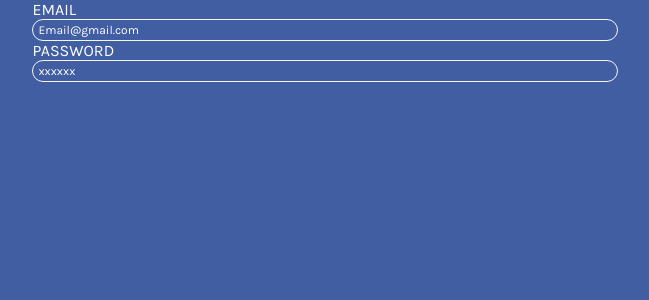
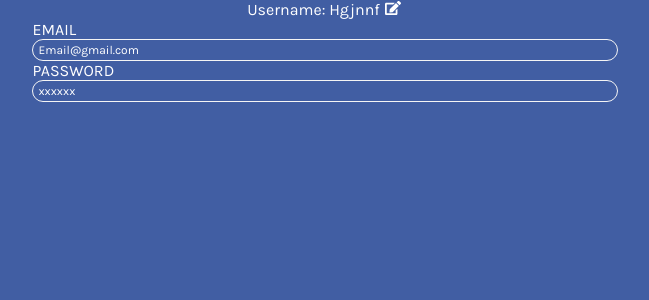
Before and after one commit to Hgjnnf/Open, a React (Create React App) app in the folder open-frontend/: page / in a window 1280 px wide. Shown: the top 300 px of the page, without its empty margins (316-965 px from the left). Built offline with nearby package versions, Linux system fonts and the light colour scheme.

Commit message:
Add Username component in Profile

```diff
--- a/open-frontend/package.json
+++ b/open-frontend/package.json
@@ -9,6 +9,7 @@
     "axios": "^0.21.1",
     "react": "^17.0.2",
     "react-dom": "^17.0.2",
+    "react-icons": "^4.2.0",
     "react-router-dom": "^5.2.0",
     "react-scripts": "4.0.3",
     "web-vitals": "^1.0.1"
--- a/open-frontend/src/components/profile/Profile.js
+++ b/open-frontend/src/components/profile/Profile.js
@@ -1,11 +1,13 @@
 import React from 'react';
 import './Profile.css';
 import { InputBar } from '../common/Input Bar/InputBar';
+import { Username } from './Username';
 
 export class Profile extends React.Component {
     render() {
         return (
             <div className="Profile">
+                <Username username="Hgjnnf"/>
                 <InputBar title="EMAIL" content="Email@gmail.com" />
                 <InputBar title="PASSWORD" content="xxxxxx" />
             </div>
--- /dev/null
+++ b/open-frontend/src/components/profile/Username.css
@@ -0,0 +1,15 @@
+.Username {
+    display: flex;
+    justify-content: center;
+}
+
+#username {
+    margin: 0;
+    margin-right: 5px;
+    color: white;
+}
+
+#edit-username {
+    text-decoration: none;
+    color: white;
+}
--- /dev/null
+++ b/open-frontend/src/components/profile/Username.js
@@ -0,0 +1,14 @@
+import React from 'react';
+import './Username.css';
+import { FaEdit } from 'react-icons/fa';
+
+export class Username extends React.Component {
+    render() {
+        return (
+            <div className="Username">
+                <p id="username">Username: {this.props.username}</p>
+                <a href="#" id="edit-username"><FaEdit /></a>
+            </div>
+        )
+    }
+}
```
Also changed, not shown: 1 other file (tests, documents, lock files or other folders).
